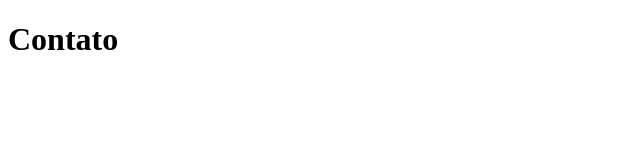
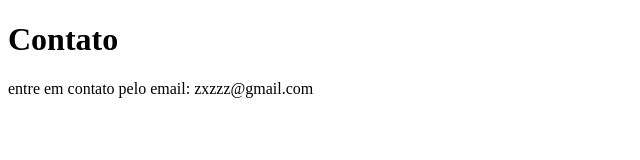
Before and after one commit to humbertoluis22/sistema-de-cadastro, a plain HTML site: page contato.html in a window 1280 px wide. Shown: the whole page, without its empty margins (0-640 px from the left). Drawn offline with Linux system fonts and the light colour scheme.

Commit message:
adicionando o email de contato

```diff
--- a/contato.html
+++ b/contato.html
@@ -8,6 +8,6 @@
 </head>
 <body>
     <h1>Contato</h1>
-
+    <p>entre em contato pelo email: zxzzz@gmail.com</p>
 </body>
 </html>
```
